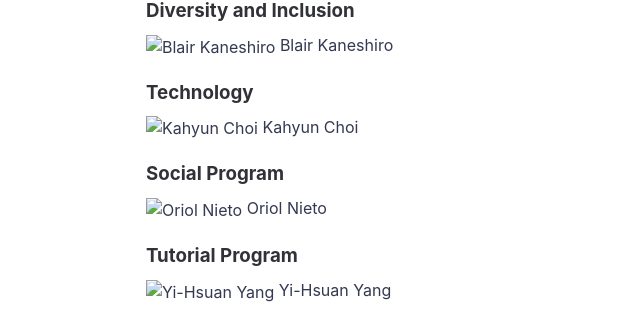
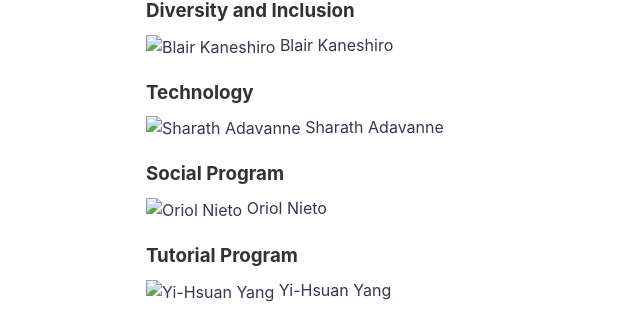
Before and after one commit to ismir2021/ismir2021.github.io, a Jekyll site: the page built from team.md, in a window 1280 px wide and 900 px high, scrolled down 526 px. Shown: the part 143-453 px from the top of the window, without its empty margins (74-714 px from the left). Built offline with Jekyll 4.4.1, drawn with Linux system fonts in a browser that asks for light colours.

Commit message:
updated tech chairs added Chih-Wei's picture

```diff
--- a/team.md
+++ b/team.md
@@ -25,7 +25,7 @@ permalink: /team/
 
 ### Technology
 
-![Kahyun Choi](images/placeholder.png) Kahyun Choi
+![Sharath Adavanne](images/placeholder.png) Sharath Adavanne
 
 ### Social Program
 
@@ -41,7 +41,7 @@ permalink: /team/
 
 ![Li Su](images/su.jpg) Li Su
 
-![Chih-Wei Wu](images/placeholder.png) Chih-Wei Wu
+![Chih-Wei Wu](images/wu.jpg) Chih-Wei Wu
 
 ![Siddharth Gururani](images/gururani.jpg) Siddharth Gururani
 
```
Also changed, not shown: images/wu.jpg (added).
